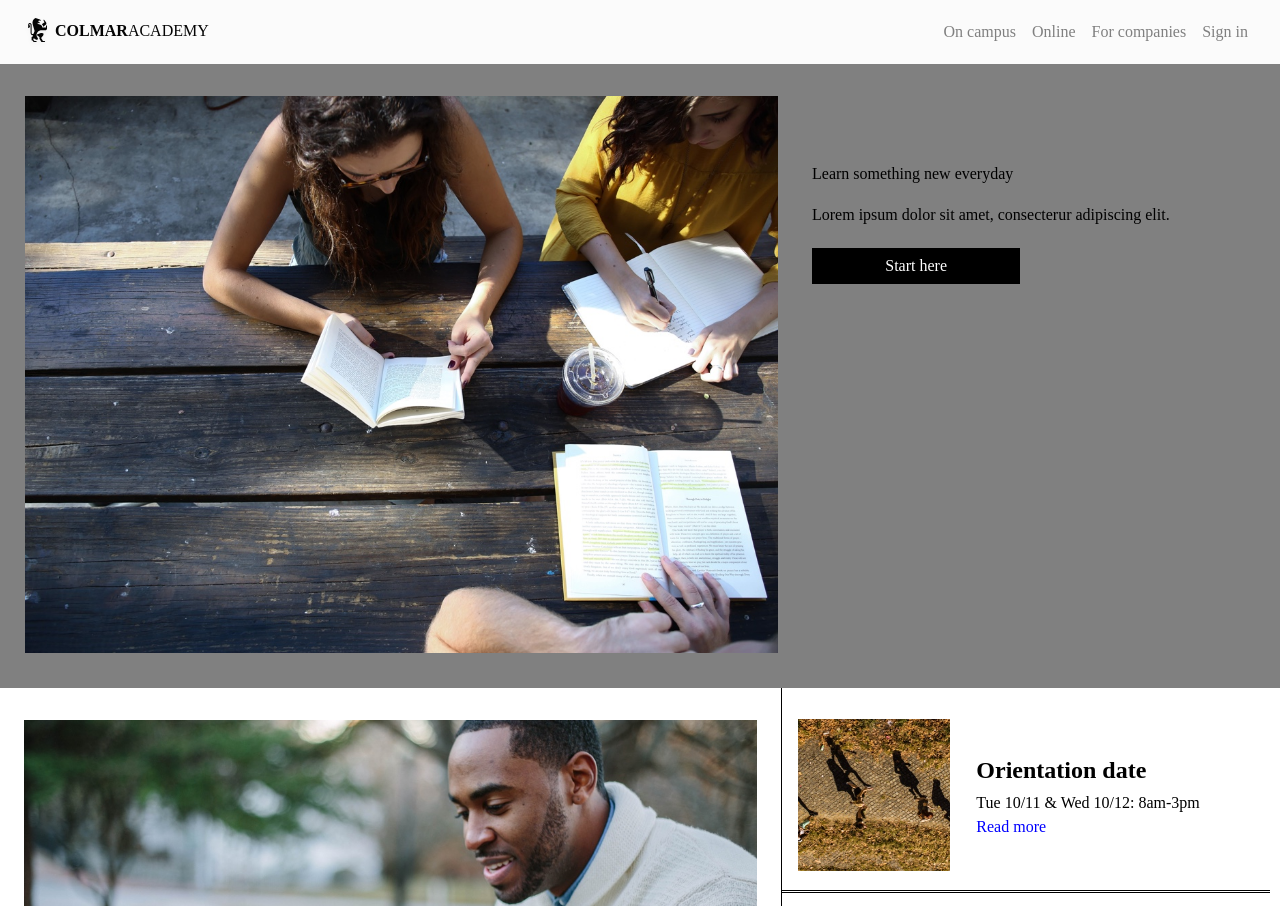
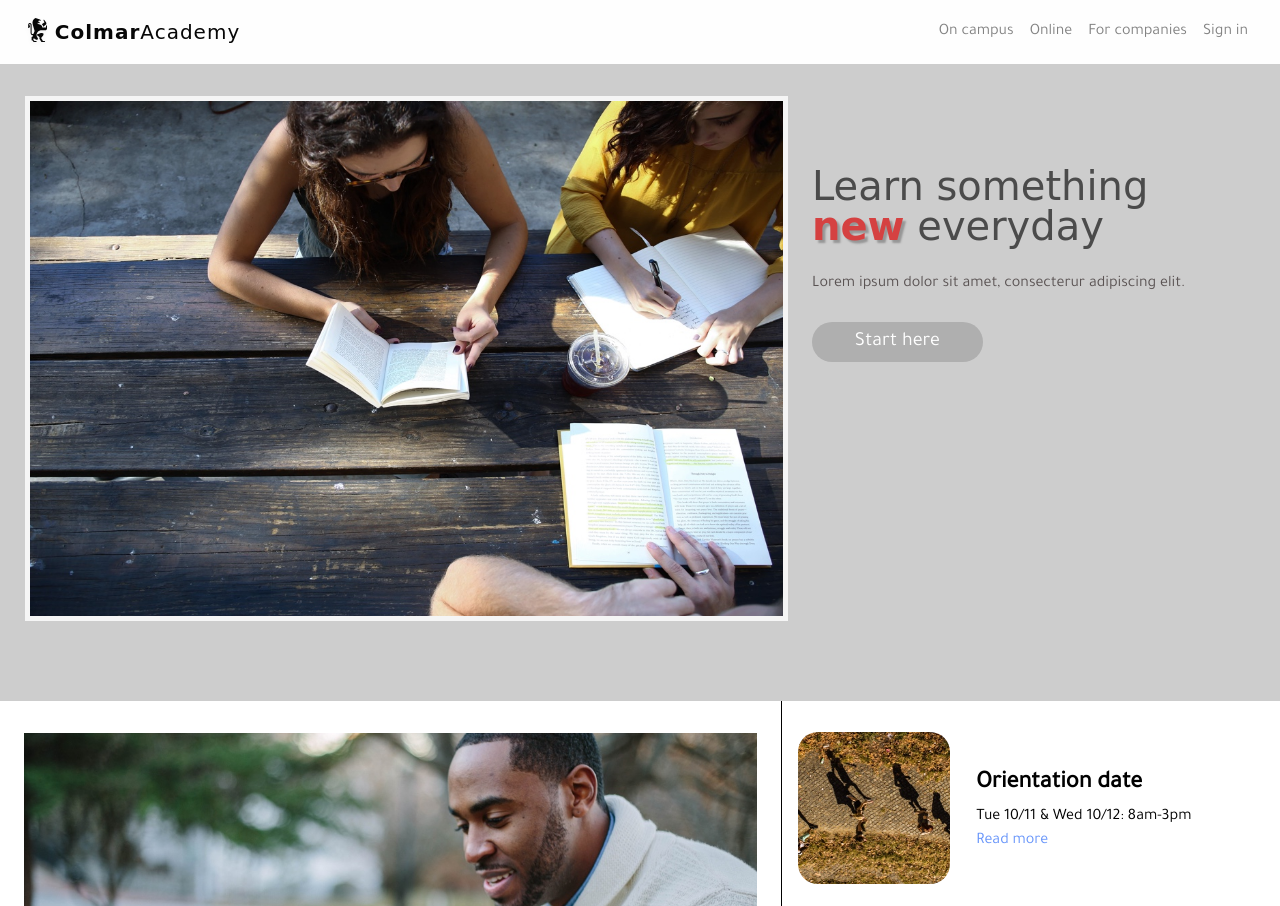
Before and after one commit to ashley-howard/colmar, a plain HTML site: page index.html in a window 1280 px wide. Shown: the top 906 px of the page. Drawn offline with Linux system fonts and the light colour scheme; a web font is replaced by a local one.

Commit message:
added styles

```diff
--- a/index.html
+++ b/index.html
@@ -6,6 +6,7 @@
     <link rel="shortcut icon" type="image/png" href="resources/images/ic-logo.png"/>
     <link rel="stylesheet" href="resources/reset.css" type="text/css">
     <link rel="stylesheet" href="resources/global.css" type="text/css">
+    <link href="https://fonts.googleapis.com/css?family=PT+Sans|Patrick+Hand+SC|Tajawal" rel="stylesheet">
     <title>Colmar Academy</title>
   </head>
   <body>
@@ -32,7 +33,7 @@
         <img src="resources/images/banner.jpg" alt="">
       </div>
       <div class="desc">
-        <h1>Learn something new everyday</h1>
+        <h1>Learn something <strong>new</strong> everyday</h1>
         <h3>Lorem ipsum dolor sit amet, consecterur adipiscing elit.</h3>
         <a class="start" href="#">Start here</a>
       </div>
--- a/resources/global.css
+++ b/resources/global.css
@@ -1,5 +1,9 @@
 a {
   text-decoration: none;
+}
+
+body {
+  font-family: 'Tajawal', sans-serif;
 }
 
 .header {
@@ -26,8 +30,11 @@ a {
 }
 
 .header .logo span {
+  font-family: 'Patrick Hand SC', cursive;
   height: 32px;
-  text-transform: uppercase;
+  font-size: 20px;
+  letter-spacing: 1px;
+  vertical-align: middle;
 }
 
 .header .links {
@@ -47,7 +54,7 @@ a {
 .banner {
   display: flex;
   padding: 96px 0 32px 25px;
-  background-color: gray;
+  background-color: #cdcdcd;
 }
 
 .banner .img {
@@ -56,6 +63,8 @@ a {
 
 .banner img {
   width: 100%;
+  height: 90%;
+  border: 5px solid #ffffffcc;
 }
 
 .banner .desc {
@@ -63,22 +72,40 @@ a {
   width: 30%;
 }
 
+.banner h1 {
+  font-family: 'Patrick Hand SC', cursive;
+  font-size: 2.5em;
+  color: #4b4b4b;
+}
+
+.banner h1 strong {
+  font-weight: bold;
+  color: #d54141;
+  text-shadow: 3px 3px 2px rgba(150, 150, 150, 1);
+}
+
 .banner h3 {
-  padding: 25px 0;
+  font-family: 'Tajawal', sans-serif;
+  padding: 30px 0;
+  font-size: 16px;
+  color: #5a5353;
 }
 
 .start {
   display: block;
-  background-color: black;
+  font-family: 'Tajawal', sans-serif;
+  background-color: #00000026;
   color: white;
   text-align: center;
   padding: 10px;
   min-width: 20px;
-  width: 50%;
+  width: 40%;
+  border-radius: 32px;
+  font-size: 20px;
 }
 
 .start:hover {
-  background-color: red;
+  background-color: #00000059;
 }
 
 /*-- News --*/
@@ -94,18 +121,23 @@ a {
 .news .main h2 {
   font-size: 2em;
   padding: 32px 0 24px 0;
+  font-weight: bold;
+  color: #4b4b4b;
 }
 
 .news .main p {
   padding-bottom: 24px;
 }
 
+
+
 .main img {
   width: 100%;
+  border-bottom-left-radius: 20px;
 }
 
 .more {
-    width: 40%;
+  width: 40%;
 }
 
 .news .more {
@@ -122,7 +154,7 @@ a {
 }
 
 .news .box:nth-child(3){
-  background-color: gray;
+  background-color: #cdcdcd;
 }
 
 .news .img-container, .exhibit .img-container {
@@ -133,6 +165,7 @@ a {
 
 .news .img-container img, .exhibit .img-container img {
   width: 100%;
+  border-radius: 20px;
 }
 
 .news .more .content, .exhibit-section .more .content {
@@ -159,6 +192,8 @@ a {
     font-weight: bold;
 }
 
+/*-- Info --*/
+
 .info-box .content h3 {
   font-size: 1.5em;
   font-weight: bold;
@@ -169,10 +204,13 @@ a {
   padding: 8px 0;
 }
 
-/*-- Info --*/
 .info {
   padding: 32px 56px;
   background-color: gray;
+}
+
+.info h2 {
+  color: #2a2a2a;
 }
 
 .info-section {
@@ -183,6 +221,14 @@ a {
 .info-box {
   width: 31%;
   padding: 16px;
+}
+
+.info-box .img-container img {
+  border-top-left-radius: 20px;
+}
+
+.info-box .content {
+  border-bottom-right-radius: 20px;
 }
 
 .info img {
@@ -209,6 +255,10 @@ a {
   padding: 24px 0 8px 0;
 }
 
+.exhibit-section h2 {
+  color: #4b4b4b;
+}
+
 .exhibit-section .box:nth-child(1){
   background-color: gray;
 }
@@ -224,7 +274,7 @@ a {
 }
 
 .box a {
-  color: blue;
+  color: #6694fa;
 }
 
 /*-- footer --*/
```
